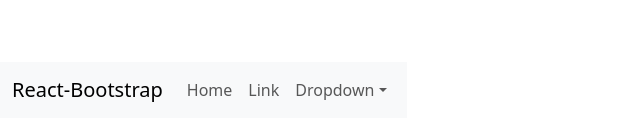
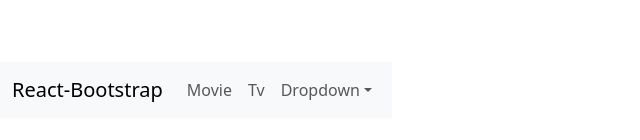
Before and after one commit to hunseok-Y/movie_project, a React (Vite) app: page / in a window 1280 px wide. Shown: the part 286-426 px from the top of the page, without its empty margins (0-640 px from the left). Built offline with nearby package versions, Linux system fonts and the light colour scheme; no server answers.

Commit message:
Router #1

```diff
--- a/package.json
+++ b/package.json
@@ -14,7 +14,8 @@
     "bootstrap": "^5.3.6",
     "react": "^19.1.0",
     "react-bootstrap": "^2.10.10",
-    "react-dom": "^19.1.0"
+    "react-dom": "^19.1.0",
+    "react-router-dom": "^6.30.1"
   },
   "devDependencies": {
     "@eslint/js": "^9.25.0",
--- a/src/App.jsx
+++ b/src/App.jsx
@@ -1,13 +1,15 @@
 import React from 'react';
-import Tvs from "./Tvs.jsx";
+import Tvs from "./screens/Tvs.jsx";
 import NavMenus from "./NavMenus.jsx";
-import Movies from "./Movies.jsx";
+import Movies from "./screens/Movies.jsx";
+import {RouterProvider} from "react-router-dom";
+import router from "./router.jsx";
 
 const App = () => {
     return (
         <>
-        <NavMenus/>
-            <Movies/>
+            <NavMenus/>
+            <RouterProvider router={router}/>
         </>
     );
 };
--- a/src/NavMenus.jsx
+++ b/src/NavMenus.jsx
@@ -9,8 +9,8 @@
                 <Navbar.Toggle aria-controls="basic-navbar-nav" />
                 <Navbar.Collapse id="basic-navbar-nav">
                     <Nav className="me-auto">
-                        <Nav.Link href="#home">Home</Nav.Link>
-                        <Nav.Link href="#link">Link</Nav.Link>
+                        <Nav.Link href="#home">Movie</Nav.Link>
+                        <Nav.Link href="#link">Tv</Nav.Link>
                         <NavDropdown title="Dropdown" id="basic-nav-dropdown">
                             <NavDropdown.Item href="#action/3.1">Action</NavDropdown.Item>
                             <NavDropdown.Item href="#action/3.2">
--- /dev/null
+++ b/src/router.jsx
@@ -0,0 +1,16 @@
+import {createBrowserRouter, Router} from "react-router-dom";
+import Movies from "./screens/Movies.jsx";
+import Tvs from "./screens/Tvs.jsx";
+
+const router = createBrowserRouter([
+    {
+        path: '/',
+        element: <Movies/>
+    },
+    {
+        path: '/tv',
+        element: <Tvs/>
+    }
+])
+
+export default router;
--- a/src/Movies.jsx
+++ b/src/screens/Movies.jsx
@@ -1,8 +1,8 @@
 import React, {useEffect, useState} from 'react';
 import axios from "axios";
 import {Button, Card, Col, Container, Row} from "react-bootstrap";
-import ItemCard from "./components/ItemCard.jsx";
-import ContainerBox from "./components/ContainerBox.jsx";
+import ItemCard from "../components/ItemCard.jsx";
+import ContainerBox from "../components/ContainerBox.jsx";
 
 
 const Movies = () => {
@@ -31,8 +31,6 @@
         } catch(e){
             console.log(e.message)
         }
-
-
     }
 
     useEffect(() => {
@@ -42,15 +40,10 @@
 
     // 화면에 보여지는 부분
     return (
-
         <ContainerBox >
-
-            {/*<button onClick={() => getMovies()}>영화데이터 불러오기</button>*/}
-                {movies?.map((movie, index) => (
-                   <ItemCard data={movie} key={movie.id}/>
-
-                ))}
-
+            {movies?.map((movie, index) => (
+               <ItemCard data={movie} key={movie.id}/>
+            ))}
         </ContainerBox>
     );
 };
--- a/src/Tvs.jsx
+++ b/src/screens/Tvs.jsx
@@ -2,8 +2,8 @@
 import axios from "axios";
 import {Button, Card, Carousel, Col, Container, Row} from "react-bootstrap";
 import * as PropTypes from "prop-types";
-import ItemCard from "./components/ItemCard.jsx";
-import ContainerBox from "./components/ContainerBox.jsx";
+import ItemCard from "../components/ItemCard.jsx";
+import ContainerBox from "../components/ContainerBox.jsx";
 
 function ExampleCarouselImage(props) {
     return null;
```
Also changed, not shown: 1 other file (tests, documents, lock files or other folders).
